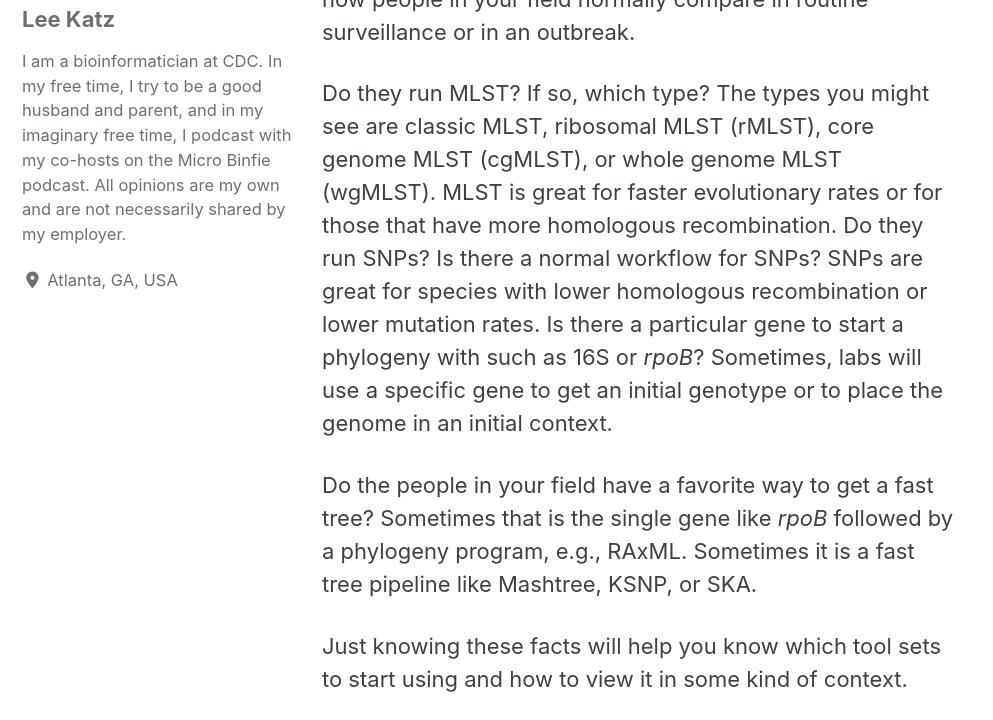
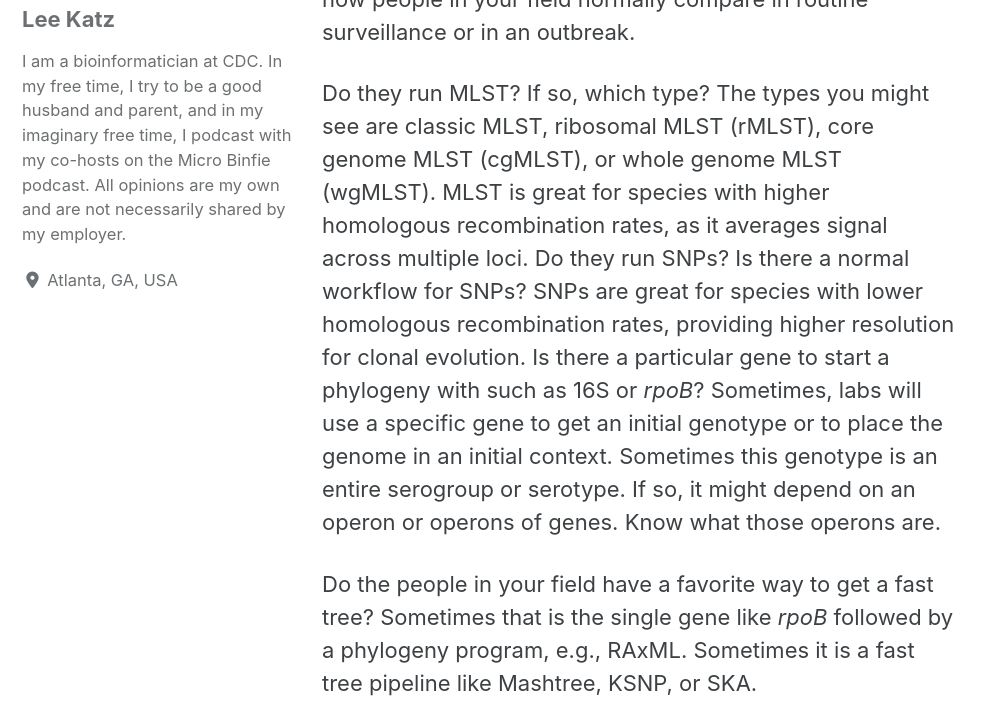
Before and after one commit to lskatz/lskatz.github.io, a Jekyll site: the page built from _posts/2026-02-15-new-pathogen.md, in a window 1280 px wide and 900 px high, scrolled down 3615 px, cut to the strip 180-900 px from the top of the window. Shown: the whole strip, without its empty margins (0-993 px from the left). Built offline with Jekyll 4.4.1, drawn with Linux system fonts in a browser that asks for light colours; some of the changed text lies outside the part shown.

Commit message:
suggestions from copilot

```diff
--- a/_posts/2026-02-15-new-pathogen.md
+++ b/_posts/2026-02-15-new-pathogen.md
@@ -95,9 +95,10 @@ This will help guide the real use scenarios for your research and will help you
 Now that you know your organism a bit, you should know how people in your field normally compare in routine surveillance or in an outbreak.
 
 Do they run MLST? If so, which type? The types you might see are classic MLST, ribosomal MLST (rMLST), core genome MLST (cgMLST), or whole genome MLST (wgMLST).
-MLST is great for faster evolutionary rates or for those that have more homologous recombination.
-Do they run SNPs? Is there a normal workflow for SNPs? SNPs are great for species with lower homologous recombination or lower mutation rates.
+MLST is great for species with higher homologous recombination rates, as it averages signal across multiple loci.
+Do they run SNPs? Is there a normal workflow for SNPs? SNPs are great for species with lower homologous recombination rates, providing higher resolution for clonal evolution.
 Is there a particular gene to start a phylogeny with such as 16S or _rpoB_? Sometimes, labs will use a specific gene to get an initial genotype or to place the genome in an initial context.
+Sometimes this genotype is an entire serogroup or serotype. If so, it might depend on an operon or operons of genes. Know what those operons are.
 
 Do the people in your field have a favorite way to get a fast tree?
 Sometimes that is the single gene like _rpoB_ followed by a phylogeny program, e.g., RAxML.
```
